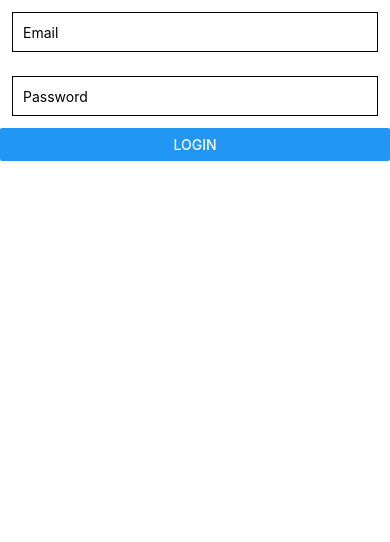
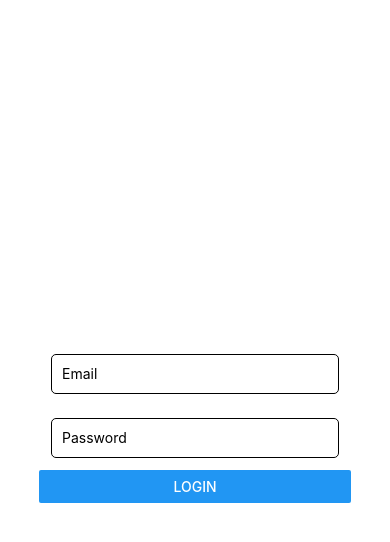
Before and after one commit to wawefl/mobile, a React Native app: screen /Login in a window 390 px wide. Shown: the top 542 px of the page. Built offline with nearby package versions, Linux system fonts and the light colour scheme.

Commit message:
:art: login center

```diff
--- a/screens/Login.tsx
+++ b/screens/Login.tsx
@@ -71,7 +71,8 @@ const LoginScreen: FunctionComponent = () => {
   };
 
   return (
-    <SafeAreaView>
+    <View style={styles.container}>
+      <SafeAreaView style={{ width: "80%" }}>
         <TextInput
           style={styles.input}
           onChangeText={setEmail}
@@ -88,15 +89,22 @@ const LoginScreen: FunctionComponent = () => {
         />
         <Button title="Login" onPress={() => signIn()} />
       </SafeAreaView>
+    </View>
   );
 };
 
 const styles = StyleSheet.create({
+  container: {
+    justifyContent: "center",
+    alignItems: "center",
+    height: "100%",
+  },
   input: {
     height: 40,
     margin: 12,
     borderWidth: 1,
     padding: 10,
+    borderRadius: 5,
   },
 });
 
```
Lines whose indentation alone changed are shown as unchanged.
